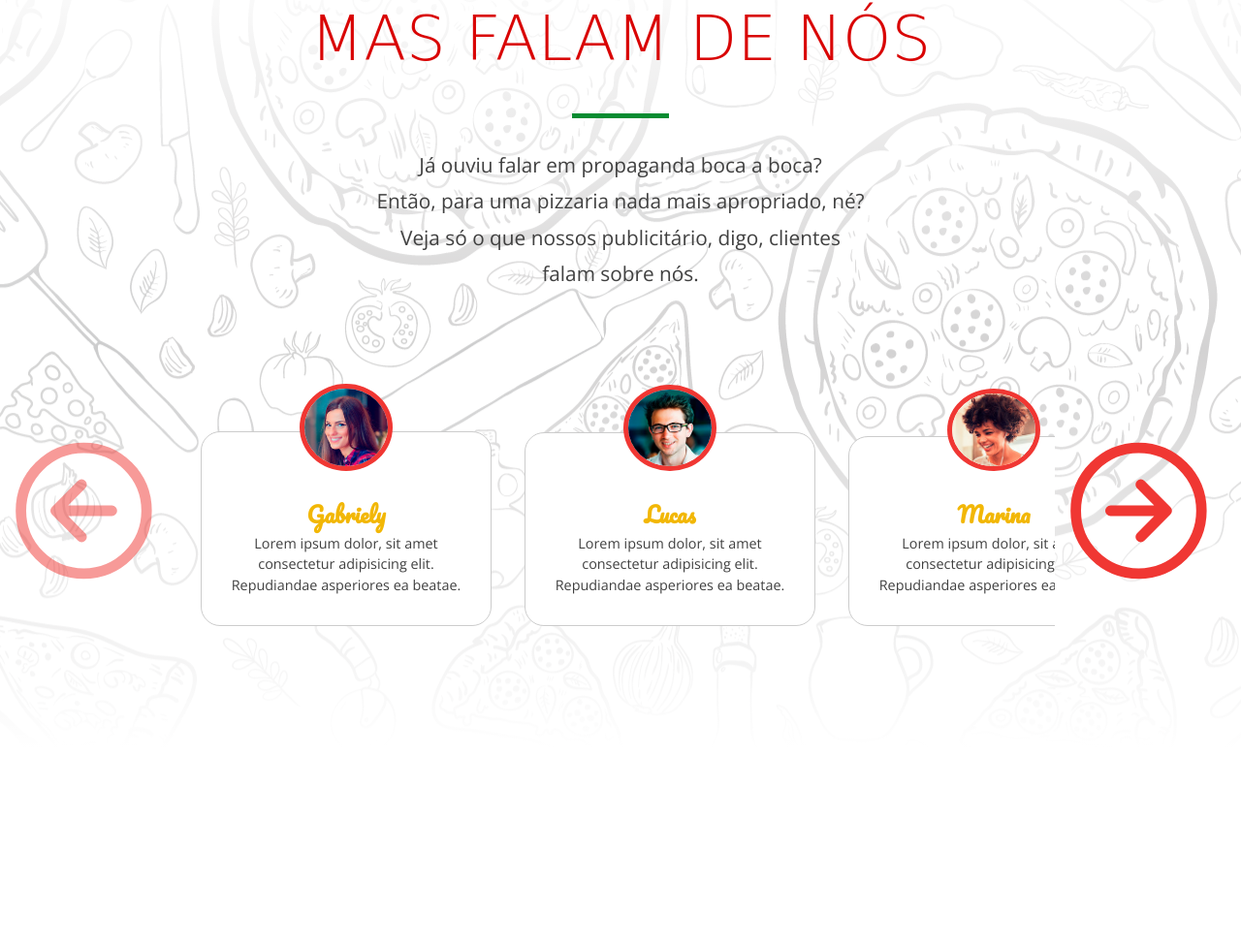
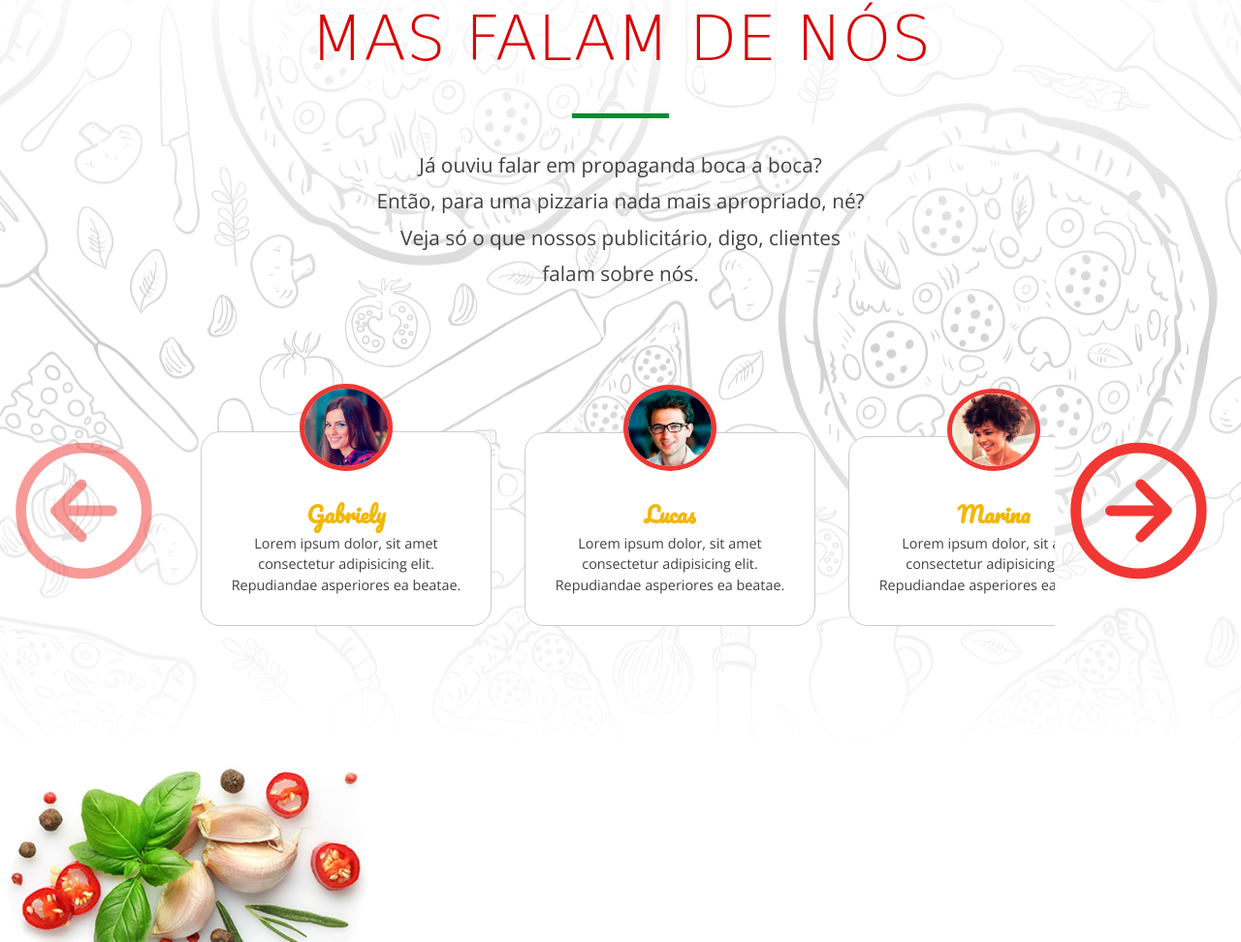
Before and after one commit to Steyz5K/pizzaria-donatello, a plain HTML site: page index.html in a window 1280 px wide. Shown: the part 2694-3666 px from the top of the page at 97% size. Drawn offline with nearby package versions, Linux system fonts and the light colour scheme; a web font is replaced by a local one.

Commit message:
terminando a parte de baixo do site

```diff
--- a/_estilos/layout.css
+++ b/_estilos/layout.css
@@ -317,3 +317,10 @@ div.transicao-testemunha-plano{
     flex-flow: row wrap;
     justify-content: space-between;
 }
+
+div.transicao-testemunha-plano div.decoracao1{
+    width: 30%;
+    height: 100%;
+    background-image: url(../_imagens/secao13-tomate-manjericao-alho.jpg);
+    background-repeat: no-repeat;
+}
```
